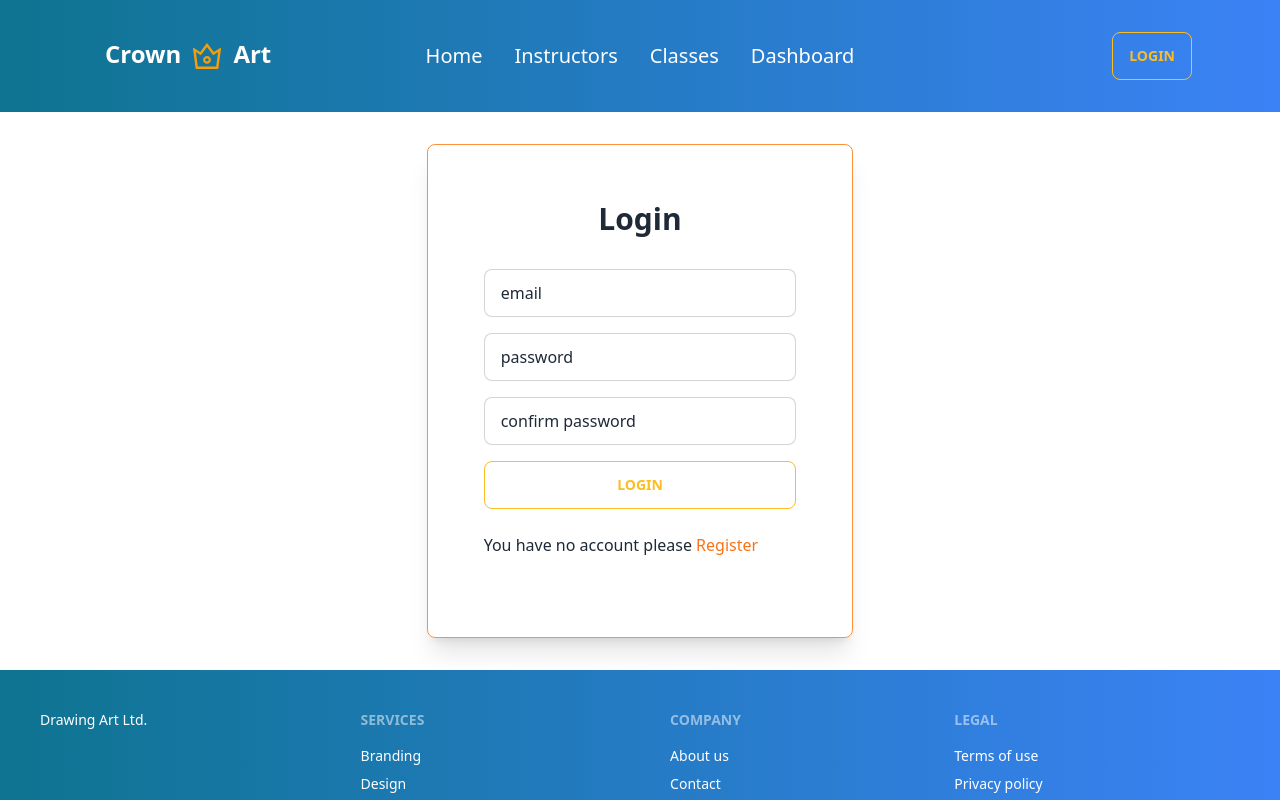
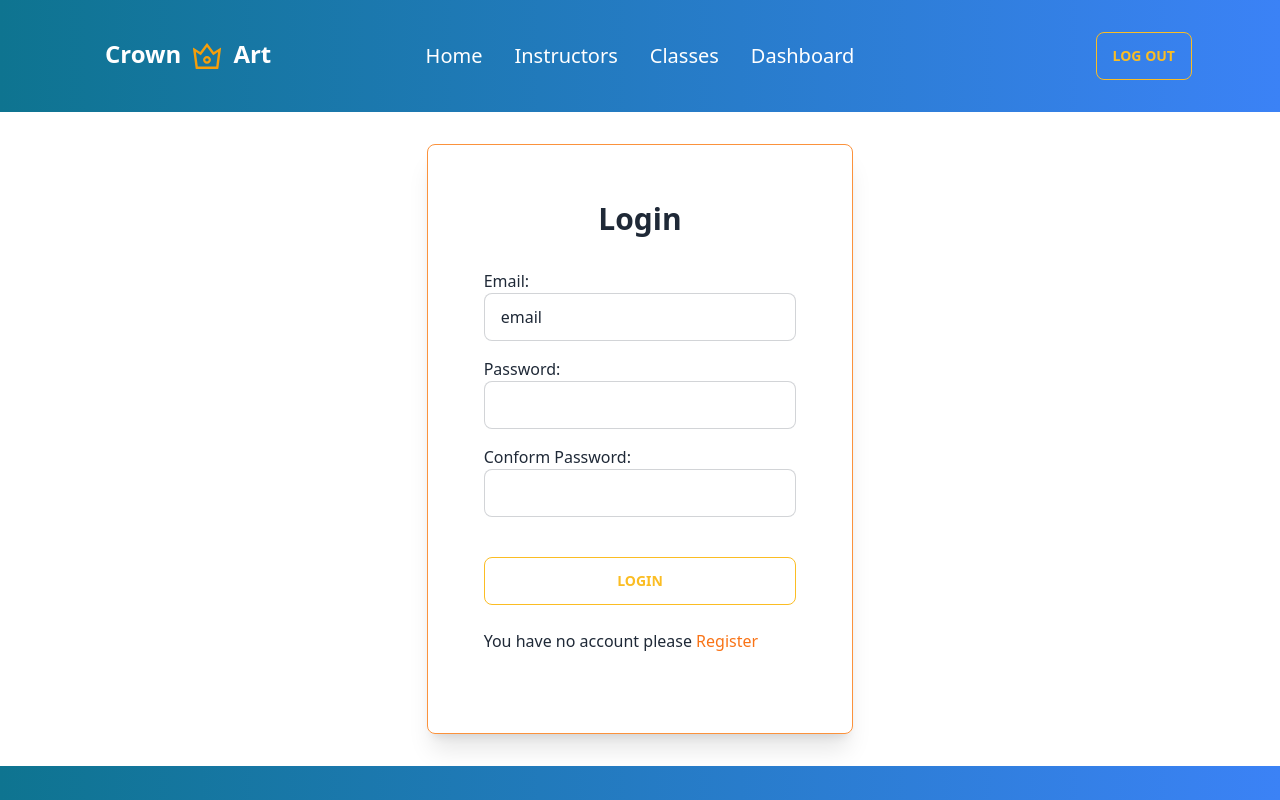
Before and after one commit to ArjumanJesmin/drawing-school-client, a React (Vite) app: page /login in a window 1280 px wide. Shown: the top 800 px of the page. Built offline with nearby package versions, Linux system fonts and the light colour scheme; no server answers.

Commit message:
create private route

```diff
--- a/package.json
+++ b/package.json
@@ -20,7 +20,8 @@
     "react-icons": "^4.9.0",
     "react-responsive-carousel": "^3.2.23",
     "react-router-dom": "^6.11.2",
-    "sort-by": "^1.2.0"
+    "sort-by": "^1.2.0",
+    "sweetalert2": "^11.7.11"
   },
   "devDependencies": {
     "@types/react": "^18.0.37",
--- a/src/Pages/Home/Register/Register.jsx
+++ b/src/Pages/Home/Register/Register.jsx
@@ -46,7 +46,7 @@ const Register = () => {
                         {errors.password?.type === 'pattern' && <p className="text-red-600">Password must have one Uppercase one lower case, one number and one special character.</p>}
                     </div>
                     <div>
-                        <label htmlFor="text">Password:</label>
+                        <label htmlFor="text">Conform Password:</label>
                         <input type="password" className="input input-bordered w-full  mb-4"  {...register("confirm password", { required: true })} />
                         {errors.password?.type === 'required' && <p className="text-red-600">Password is required</p>}
                         {errors.password?.type === 'minLength' && <p className="text-red-600">Password must be 6 characters</p>}
--- a/src/Pages/Login/Login.jsx
+++ b/src/Pages/Login/Login.jsx
@@ -3,6 +3,7 @@ import { useForm } from "react-hook-form";
 import { Link } from "react-router-dom";
 import { AuthContext } from "../../providers/AuthProvider";
 import { Helmet } from "react-helmet-async";
+import Swal from "sweetalert2";
 
 
 
@@ -11,7 +12,23 @@ const Login = () => {
     const { signIn } = useContext(AuthContext)
 
     const { register, handleSubmit } = useForm();
-    const onSubmit = data => console.log(data);
+    const onSubmit = data => {
+        signIn(data.email, data.password)
+            .then(Result => {
+                const user = Result.user
+                console.log(user);
+                Swal.fire({
+                    title: 'User LogIn Successfully',
+                    showClass: {
+                        popup: 'animate__animated animate__fadeInDown'
+                    },
+                    hideClass: {
+                        popup: 'animate__animated animate__fadeOutUp'
+                    }
+                })
+            })
+        console.log(data)
+    };
     return (
         <>
             <Helmet>
@@ -20,9 +37,19 @@ const Login = () => {
             <div className="w-1/3 gap-4 mx-auto border p-14 m-8 rounded-lg shadow-xl border-orange-400">
                 <h2 className="text-3xl font-semibold text-center pb-8 ">Login</h2>
                 <form onSubmit={handleSubmit(onSubmit)}>
-                    <input className="input input-bordered w-full mb-4 " defaultValue="email" {...register("email", { required: true })} />
-                    <input className="input input-bordered w-full mb-4 " defaultValue="password" {...register("password", { required: true })} />
-                    <input className="input input-bordered w-full  mb-4" defaultValue="confirm password" {...register("confirm password", { required: true })} />
+                    <div>
+                        <label htmlFor="email">Email:</label>
+                        <input type="email" className="input input-bordered w-full mb-4 " defaultValue="email" {...register("email", { required: true })} />
+
+                    </div>
+                    <div>
+                        <label htmlFor="password">Password:</label>
+                        <input type="password" className="input input-bordered w-full mb-4 " {...register("password", { required: true, minLength: 6, pattern: /[A-Za-z]+$/i })} />
+                    </div>
+                    <div>
+                        <label htmlFor="text">Conform Password:</label>
+                        <input type="password" className="input input-bordered w-full  mb-4"  {...register("confirm password", { required: true })} />
+                    </div>
                     <br />
                     <input className="btn btn-outline w-full btn-warning" type="submit" value="Login" />
                 </form>
--- a/src/Pages/Shared/Navbar/Navbar.jsx
+++ b/src/Pages/Shared/Navbar/Navbar.jsx
@@ -1,10 +1,24 @@
 import { Link } from "react-router-dom";
 import Container from "../Container/Container";
-import {  AiOutlineCrown } from 'react-icons/ai';
+import { AiOutlineCrown } from 'react-icons/ai';
+import { useContext } from "react";
+import { AuthContext } from "../../../providers/AuthProvider";
 
 
 const Navbar = () => {
+    const { user, logOut } = useContext(AuthContext);
+
+    const handleLogout = () => {
+        logOut()
+            .then(() => {
+
+            })
+            .catch(err => console.log(err.message))
+    }
+
     return (
+
+
         <div className="bg-gradient-to-r from-cyan-700 to-blue-500">
             <Container>
                 <div className="navbar">
@@ -12,7 +26,7 @@ const Navbar = () => {
                         <Link className="btn btn-ghost normal-case text-2xl my-6">
                             <p className="flex">
                                 <span className="text-white pr-2">Crown </span>
-                       <div className="text-center text-4xl text-amber-500"> <AiOutlineCrown/></div>
+                                <div className="text-center text-4xl text-amber-500"> <AiOutlineCrown /></div>
                                 <span className="text-white ps-2">Art</span>
                             </p>
 
@@ -27,8 +41,16 @@ const Navbar = () => {
                         </ul>
                     </div>
                     <div className="navbar-end">
-                <Link to='/login'><button className="btn btn-outline btn-warning">Login</button></Link>
+                        {
+                            user ?
+                                <> <button onClick={handleLogout} className="btn btn-outline btn-warning">Log Out</button> </>
+                                 :
+                                <><Link to='/login'><button className="btn btn-outline btn-warning">Login</button>
+                                    </Link> </>
+                        }
                     </div>
+
+
                 </div>
             </Container>
         </div>
--- /dev/null
+++ b/src/Routes/PrivateRoute.jsx
@@ -0,0 +1,18 @@
+/* eslint-disable react/prop-types */
+import { useContext } from "react";
+import { AuthContext } from "../providers/AuthProvider";
+import { Navigate } from "react-router-dom";
+
+const PrivateRoute = ({children}) => {
+
+    const {user} = useContext(AuthContext)
+
+    if (user){
+        return children;
+    }
+
+    return <Navigate to='/login'/>
+
+};
+
+export default PrivateRoute;
```
Also changed, not shown: 1 other file (tests, documents, lock files or other folders). Lines whose indentation alone changed are shown as unchanged.
